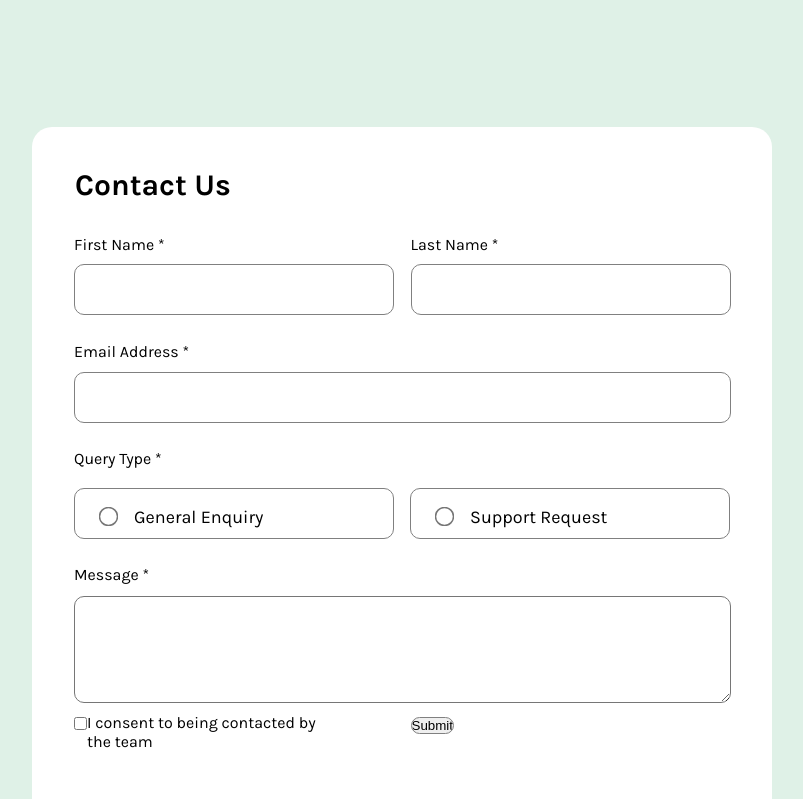
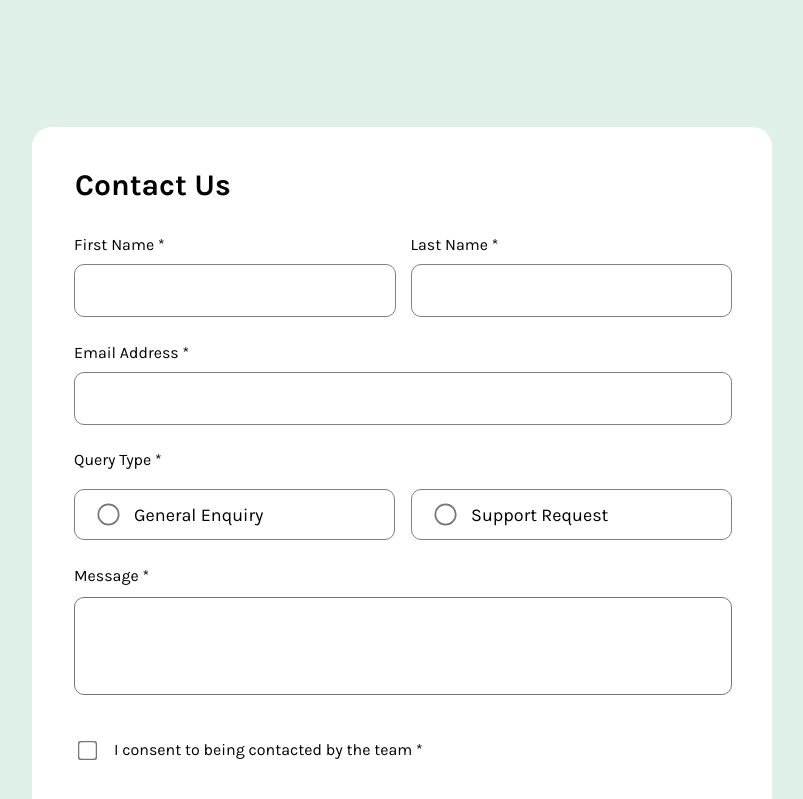
Before and after one commit to Tatiana-Golub/contact-form, a React (Create React App) app: page / in a window 1280 px wide. Shown: the top 799 px of the page, without its empty margins (238-1041 px from the left). Built offline with nearby package versions, Linux system fonts and the light colour scheme.

Commit message:
Change 06/09

```diff
--- a/public/index.html
+++ b/public/index.html
@@ -25,7 +25,7 @@
 
 <body>
   <div id="root"></div>
-  <div class="attribution">
+  <div class="attribution" style="margin-bottom: 20px;>
     Challenge by <a href="https://www.frontendmentor.io?ref=challenge">Frontend Mentor</a>.
     Coded by <a href="#">Tatiana Golub</a>
   </div>
--- a/public/styles.css
+++ b/public/styles.css
@@ -24,14 +24,16 @@ body {
     width: 740px;
     height: 775px;
     border: none;
+    margin-bottom: 102px;
 }
 
 .form__container {
     display: grid;
     grid-template-columns: 1fr 1fr;
+    gap: 15px;
     margin-top: 102px;
     margin-left: 42px;
-    margin-right: 25px;
+    margin-right: 40px;
 }
 
 legend {
@@ -55,23 +57,30 @@ input {
     margin-top: 10px;
     border-radius: 10px;
     border: solid 1px gray;
+    padding: 10px;
+    font-size: 17px;
 }
 
 input[type=text] {
-    width: 320px;
-    height: 51px;
+    width: 100%;
+    height: 3.3rem;
+}
+
+input[type=text]:hover, input[type=email]:hover, .choice__1:hover,
+.choice__2:hover, input[type=checkbox]:hover, textarea:hover {
+    cursor: pointer;
+    border: solid 1px hsl(169, 82%, 27%);
 }
 
 input[type=email] {
-    width: 657px;
-    height: 51px;
-    margin-top: 11px;
+    width: 100%;
+    height: 3.3rem;
 }
 
 .email {
     grid-column: 1 / 3;
     grid-row: 2 / 3;
-    margin-top: 21px;
+    margin-top: 5px;
 }
 
 .query__title {
@@ -79,7 +88,7 @@ input[type=email] {
 }
 
 .query {
-    margin-top: 26px;
+    margin-top: 10px;
     grid-column: 1 / 3;
     grid-row: 3 / 4;
 }
@@ -88,7 +97,6 @@ input[type=email] {
     display: grid;
     grid-template-columns: 1fr 1fr;
     margin-top: 20px;
-    margin-right: 25px;
     grid-gap: 16px;
     font-size: 18px;
 }
@@ -97,8 +105,8 @@ input[type=email] {
 .choice__2 {
     border: solid 1px gray;
     border-radius: 10px;
-    width: 320px;
-    height: 51px;
+    width: 100%;
+    height: 3.2rem;
     text-align: left;
     align-content: center;
 }
@@ -106,12 +114,12 @@ input[type=email] {
 input[type=radio] {
     margin-left: 27px;
     margin-right: 19px;
-    transform: scale(1.5);
+    margin-bottom: 10px;
+    transform: scale(1.7);
 }
 
 .message {
-    margin-top: 20px;
-    margin-right: 16px;
+    margin-top: 5px;
     grid-column: 1 / 3;
 }
 
@@ -119,4 +127,42 @@ textarea {
     margin-top: 12px;
     border-radius: 10px;
     width: 100%;
+    resize: none;
+    padding: 10px;
+    font-size: 17px;
 }
+
+.consent {
+    margin-top: 20px;
+    grid-column: 1 / 3;
+}
+
+input[type=checkbox] {
+    transform: scale(1.5);
+    margin-left: 7px;
+    margin-right: 20px;
+
+}
+
+.submit {
+    margin-top: 17px;
+    grid-column: 1 / 3;
+}
+
+input[type=submit] {
+    width: 100%;
+    height: 3.7rem;
+    background-color: hsl(169, 82%, 27%);
+    color: white;
+    font-size: 17px;
+    letter-spacing: 0.12em;
+}
+
+input[type=submit]:hover {
+    cursor: pointer;
+    background-color: black;
+}
+
+@media screen and (max-width: 375px) {
+
+}
--- a/src/components/Form.jsx
+++ b/src/components/Form.jsx
@@ -34,13 +34,13 @@ function Form() {
                         </div>
                         <div className="message">
                             <label htmlFor="message">Message *</label>
-                            <textarea cols="30" rows="7" name="message" id="message"></textarea>
+                            <textarea cols="30" rows="4" name="message" id="message"></textarea>
                         </div>
-                        <div>
+                        <div className="consent">
                             <input type="checkbox" name="consent" id="consent" />
-                            <label htmlFor="consent">I consent to being contacted by the team</label>
+                            <label htmlFor="consent">I consent to being contacted by the team *</label>
                         </div>
-                        <div>
+                        <div className="submit">
                             <input type="submit" value="Submit"></input>
                         </div>
                     </div>
```
